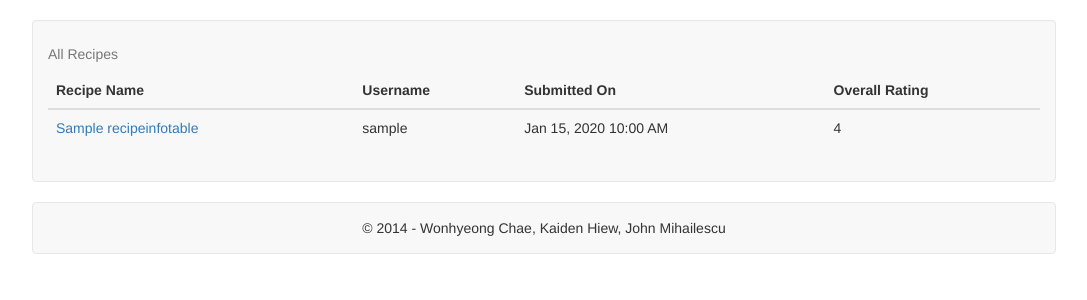
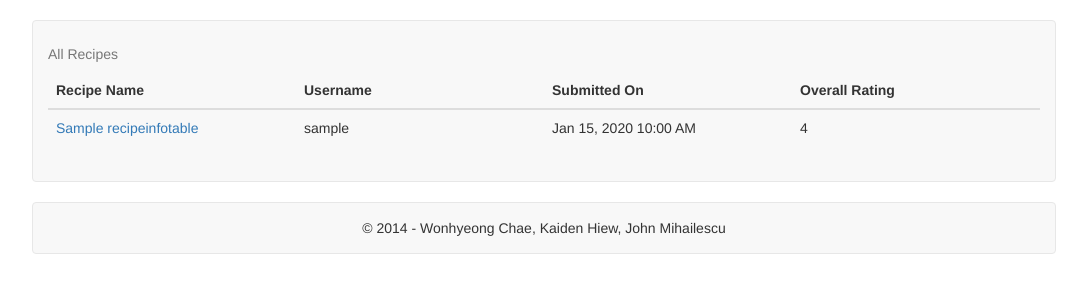
Before and after one commit to johnny721/reciprocal, a PHP site: page /browse-recipes.php in a window 1280 px wide. Shown: the part 62-362 px from the top of the page, without its empty margins (96-1183 px from the left). Run offline with PHP 8.4, Linux system fonts and the light colour scheme; tables that the repository leaves empty hold one stand-in row (values such as "Sample post"); some libraries are stand-ins or nearby versions.

Commit message:
Fix styling issues

```diff
--- a/css/style.css
+++ b/css/style.css
@@ -2,9 +2,15 @@ input, img, textarea {
 	max-width: 100%;
 }
 
-p {
+p, h1, h2, h3, h4, h5, h6 {
 	word-wrap: break-word;
 }
+
+table {
+    table-layout: fixed;
+    word-wrap: break-word;
+}
+
 .styled_box {
 	padding: 15px;
 	background-color: #F8F8F8;
```
